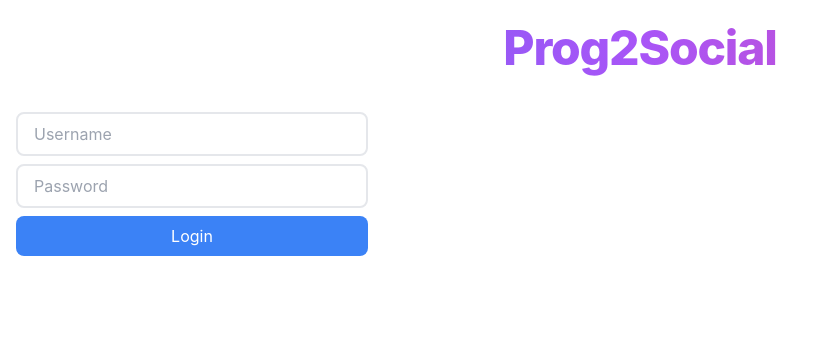
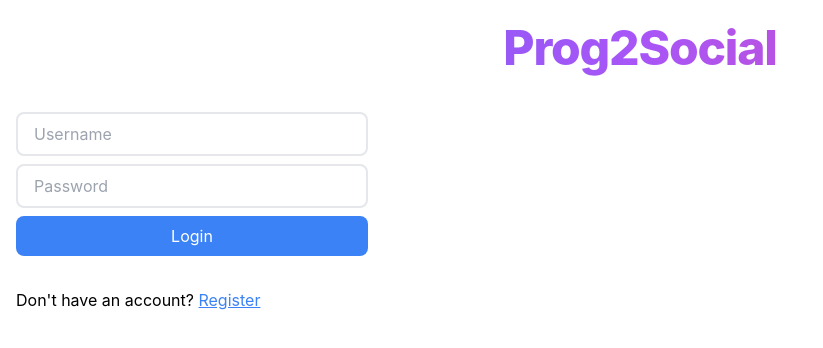
Before and after one commit to datorium-prog2/prog2-react, a React (Create React App) app: page / in a window 1280 px wide. Shown: the top 348 px of the page, without its empty margins (0-823 px from the left). Built offline with nearby package versions, Linux system fonts and the light colour scheme.

Commit message:
feat: update App component to include registration prompt in LoginForm

```diff
--- a/src/App.tsx
+++ b/src/App.tsx
@@ -33,18 +33,34 @@ function App() {
       <div>
         <h1 className={headerStyle}>Prog2Social</h1>
         <LoginForm onLogin={setToken} />
+        <p className="p-4">
+          Don't have an account?{" "}
+          <button
+            onClick={() => setPage("register")}
+            className="text-blue-500 underline"
+          >
+            Register
+          </button>
+        </p>
       </div>
     );
   }
 
-  if (page === "register") {
   return (
     <div>
       <h1 className={headerStyle}>Prog2Social</h1>
       <RegisterForm />
+      <p className="p-4">
+        Already have an account?{" "}
+        <button
+          onClick={() => setPage("login")}
+          className="text-blue-500 underline"
+        >
+          Login
+        </button>
+      </p>
     </div>
   );
 }
-}
 
 export default App;
```
Lines whose indentation alone changed are shown as unchanged.
